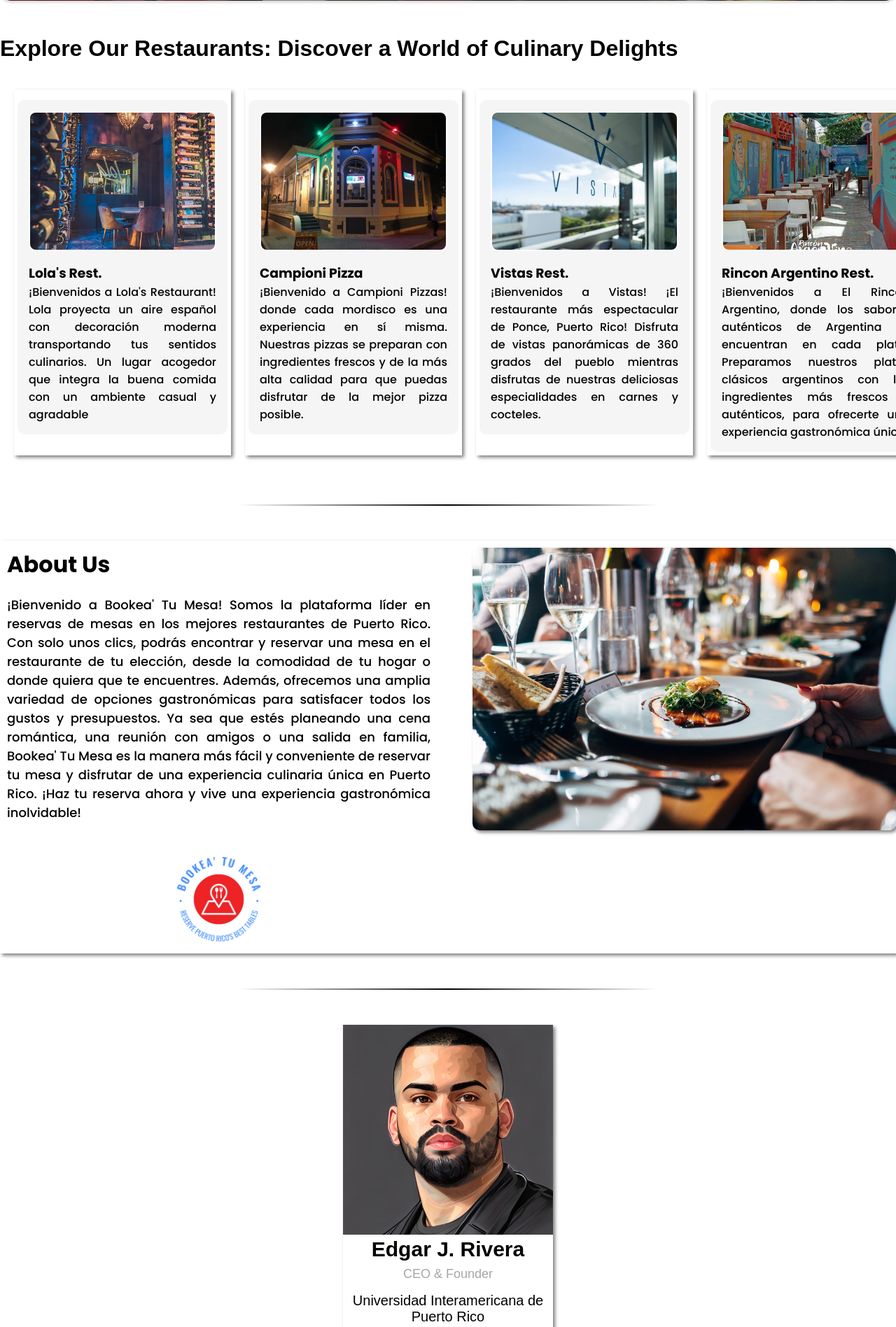
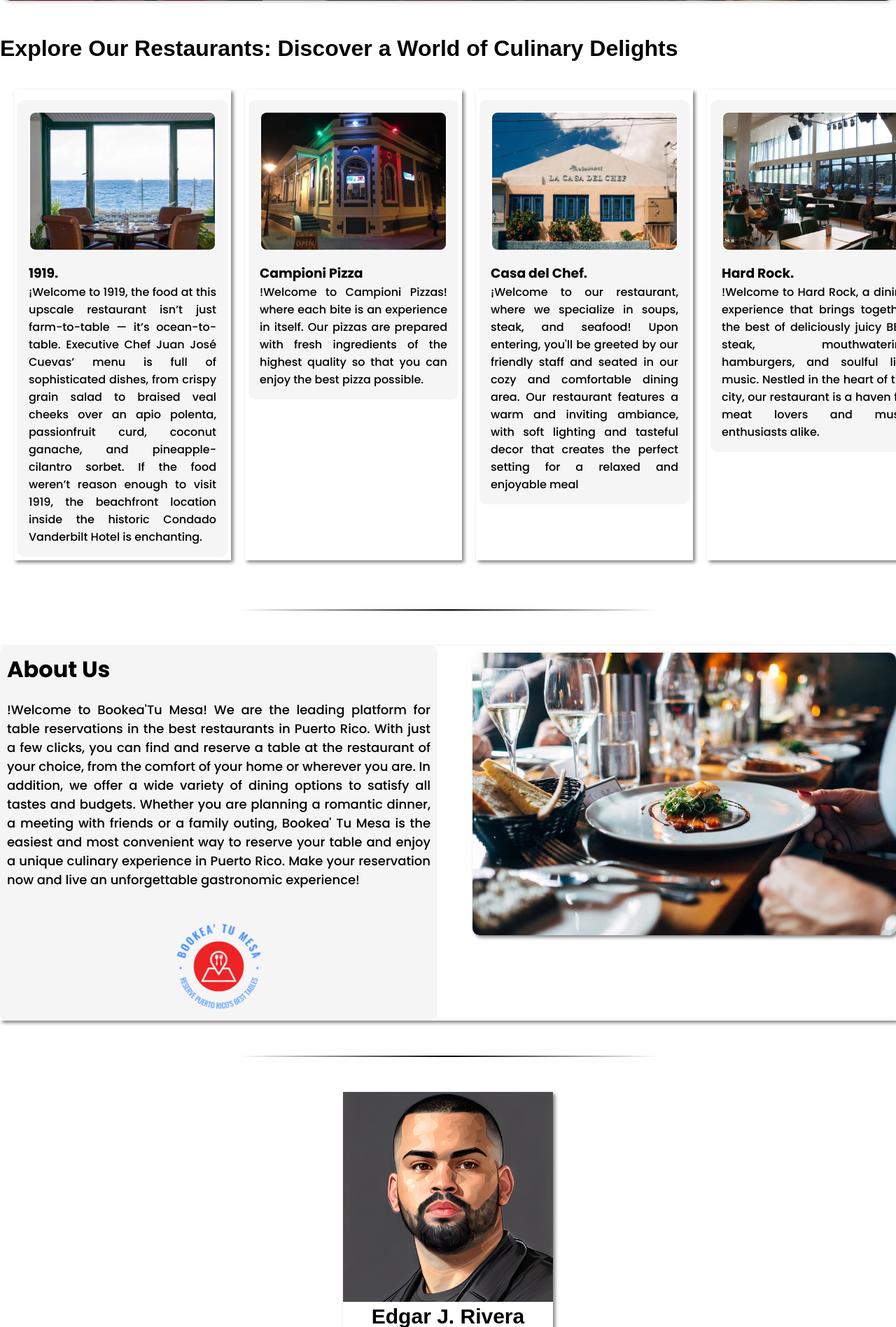
Before and after one commit to edgarjrivera/Bookea-tu-Mesa, a PHP site: page /BookeaTuMesa.php in a window 1280 px wide. Shown: the part 784-2681 px from the top of the page at 70% size. Run offline with PHP 8.4, Linux system fonts and the light colour scheme.

Commit message:
Cambios 24 de abril
Puse los restaurantes en orden alfabético en el reservation card y en el “Explore our restaurants” añadí nuevos restaurantes con sus fotos y descripción mas los ordene en orden alfabético también. Además, borre el rest Mesa-cocina ya que no había fotos buenas.. También le añadí el color whitesmoke al fondo de la descripción del about us.

```diff
--- a/BookeaTuMesa.php
+++ b/BookeaTuMesa.php
@@ -32,11 +32,14 @@
                         <div class="form-row">
                             <select name="place"  required>
                                 <option value="place-select">Select place</option>
+                                <option value="Rest1919">Rest 1919</option>
                                 <option value="campioni">Campioni Pizza Birra & Tapas</option>
-                                <option value="lola">Lola's Restaurant</option>
                                 <option value="casadelcheff">La Casa Del Cheff</option>
+                                <option value="HardRock">Hard Rock Cafe</option>
+                                <option value="Jalapeños">Jalapeños</option>
+                               <option value="lola">Lola's Restaurant</option>
+                                <option value="RinconArgentino">Rincón Argentino</option>
                                 <option value="vistas">Vistas Restaurant & Cocktail Lounge</option>
-                                <option value="mesa">Mesa-Cocina y Vinateria</option>
                             </select>
                         </div>
                         <div class="form-row">
@@ -69,35 +72,51 @@
       <?php
         $restaurants = array(
           array(
-            "name" => "Lola's Rest.",
-            "img" => "Media/lolaRest.jpg",
-            "description" => "¡Bienvenidos a Lola's Restaurant! Lola proyecta un aire español con decoración moderna transportando tus sentidos culinarios. Un lugar acogedor que integra la buena comida con un ambiente casual y agradable"
+            "name" => "1919.",
+            "img" => "Media/Rest1919.jpg",
+            "description" => "¡Welcome to 1919, the food at this upscale restaurant isn’t just farm-to-table — it’s ocean-to-table. Executive Chef Juan José Cuevas’ menu is full of sophisticated dishes, from crispy grain salad to braised veal cheeks over an apio polenta, passionfruit curd, coconut ganache, and pineapple-cilantro sorbet. If the food weren’t reason enough to visit 1919, the beachfront location inside the historic Condado Vanderbilt Hotel is enchanting."
           ),
           array(
             "name" => "Campioni Pizza",
             "img" => "Media/campioni.jpg",
-            "description" => "¡Bienvenido a Campioni Pizzas! donde cada mordisco es una experiencia en sí misma. Nuestras pizzas se preparan con ingredientes frescos y de la más alta calidad para que puedas disfrutar de la mejor pizza posible."
+            "description" => "!Welcome to Campioni Pizzas! where each bite is an experience in itself. Our pizzas are prepared with fresh ingredients of the highest quality so that you can enjoy the best pizza possible."
+          ),
+          array(
+            "name" => "Casa del Chef.",
+            "img" => "Media/CasaCheff.jpg",
+            "description" => "¡Welcome to our restaurant, where we specialize in soups, steak, and seafood! Upon entering, you'll be greeted by our friendly staff and seated in our cozy and comfortable dining area. Our restaurant features a warm and inviting ambiance, with soft lighting and tasteful decor that creates the perfect setting for a relaxed and enjoyable meal"
+          ),
+          array(
+            "name" => "Hard Rock.",
+            "img" => "Media/210126HardRockCafePonce3-1024x576.jpg/",
+            "description" => "!Welcome to Hard Rock, a dining experience that brings together the best of deliciously juicy BBQ steak, mouthwatering hamburgers, and soulful live music. Nestled in the heart of the city, our restaurant is a haven for meat lovers and music enthusiasts alike."
+          ),
+          array(
+            "name" => "Jalapeños.",
+            "img" => "Media/Jalapenos.jpg",
+            "description" => "¡Welcome to Jalapeños, a vibrant and lively restaurant that transports you to the heart of Mexico through its authentic flavors and warm atmosphere. Located in the heart of a bustling city, Jalapeños is a culinary haven for food enthusiasts seeking a true taste of Mexico."
+          ),
+          array(
+            "name" => "Lola's Rest.",
+            "img" => "Media/lolaRest.jpg",
+            "description" => "!Welcome to Lola's Restaurant! Lola projects a Spanish air with modern decoration transporting your culinary senses. A cozy place that integrates good food with a casual and pleasant atmosphere."
+          ),
+          array(
+            "name" => "Rincón Argentino Rest.",
+            "img" => "Media/rinconArgentino.jpg",
+            "description" => "!Welcome to El Rincón Argentino, where the authentic flavors of Argentina are found in every dish! We prepare our classic Argentine dishes with the freshest and most authentic ingredients, to offer you a unique gastronomic experience."
           ),
           array(
             "name" => "Vistas Rest.",
             "img" => "Media/vistas.jpg",
-            "description" => "¡Bienvenidos a Vistas! ¡El restaurante más espectacular de Ponce, Puerto Rico! Disfruta de vistas panorámicas de 360 grados del pueblo mientras disfrutas de nuestras deliciosas especialidades en carnes y cocteles. "
+            "description" => "Welcome to Vistas! The most spectacular restaurant in Ponce, Puerto Rico! Enjoy 360 degree panoramic views of the town while enjoying our delicious meat specialties and cocktails. "
           ),
           array(
-            "name" => "Rincon Argentino Rest.",
-            "img" => "Media/rinconArgentino.jpg",
-            "description" => "¡Bienvenidos a El Rincón Argentino, donde los sabores auténticos de Argentina se encuentran en cada plato! Preparamos nuestros platos clásicos argentinos con los ingredientes más frescos y auténticos, para ofrecerte una experiencia gastronómica única."
+            "name" => "Tazza D' Oro Caffè",
+            "img" => "Media/tazza de oro cafe.jpg",
+            "description" => "Welcome to Tazza D' Oro Caffè, the ultimate dining destination for brunch lovers and steak enthusiasts! Located in the heart of the city, Brunch & Bites is a chic and trendy restaurant that specializes in serving exquisite brunch, steak, and pasta dishes. "
           ),
-          array(
-            "name" => "Vistas Rest.",
-            "img" => "Media/vistas.jpg",
-            "description" => "¡Bienvenidos a Vistas! ¡El restaurante más espectacular de Ponce, Puerto Rico! Disfruta de vistas panorámicas de 360 grados del pueblo mientras disfrutas de nuestras deliciosas especialidades en carnes y cocteles. "
-          ),
-          array(
-            "name" => "Rincon Argentino Rest.",
-            "img" => "Media/rinconArgentino.jpg",
-            "description" => "¡Bienvenidos a El Rincón Argentino, donde los sabores auténticos de Argentina se encuentran en cada plato! Preparamos nuestros platos clásicos argentinos con los ingredientes más frescos y auténticos, para ofrecerte una experiencia gastronómica única."
-          )
+
         );
 
         foreach ($restaurants as $restaurant) {
@@ -118,7 +137,7 @@
             <div class="about-section">
               <div class="about-description">
                 <h2>About Us</h2>
-                <p>¡Bienvenido a Bookea' Tu Mesa! Somos la plataforma líder en reservas de mesas en los mejores restaurantes de Puerto Rico. Con solo unos clics, podrás encontrar y reservar una mesa en el restaurante de tu elección, desde la comodidad de tu hogar o donde quiera que te encuentres. Además, ofrecemos una amplia variedad de opciones gastronómicas para satisfacer todos los gustos y presupuestos. Ya sea que estés planeando una cena romántica, una reunión con amigos o una salida en familia, Bookea' Tu Mesa es la manera más fácil y conveniente de reservar tu mesa y disfrutar de una experiencia culinaria única en Puerto Rico. ¡Haz tu reserva ahora y vive una experiencia gastronómica inolvidable!</p>
+                <p>!Welcome to Bookea'Tu Mesa! We are the leading platform for table reservations in the best restaurants in Puerto Rico. With just a few clicks, you can find and reserve a table at the restaurant of your choice, from the comfort of your home or wherever you are. In addition, we offer a wide variety of dining options to satisfy all tastes and budgets. Whether you are planning a romantic dinner, a meeting with friends or a family outing, Bookea' Tu Mesa is the easiest and most convenient way to reserve your table and enjoy a unique culinary experience in Puerto Rico. Make your reservation now and live an unforgettable gastronomic experience!</p>
                 <div  class="bookea-logo">
                 <img src="Media/bookea-logo.png" alt="Booke Logo">
                 </div>
--- a/main.css
+++ b/main.css
@@ -258,6 +258,7 @@ form input[type='submit']:hover {
 }
 
 .about-description {
+  background-color: whitesmoke;
   flex: 1;
   margin-right: 50px;
   border-radius: 10px;
```
Also changed, not shown: Media/210126HardRockCafePonce3-1024x576.jpg (added), Media/Jalapenos.jpg (added), Media/Rest1919.jpg (added), Media/tazza de oro cafe.jpg (added).
